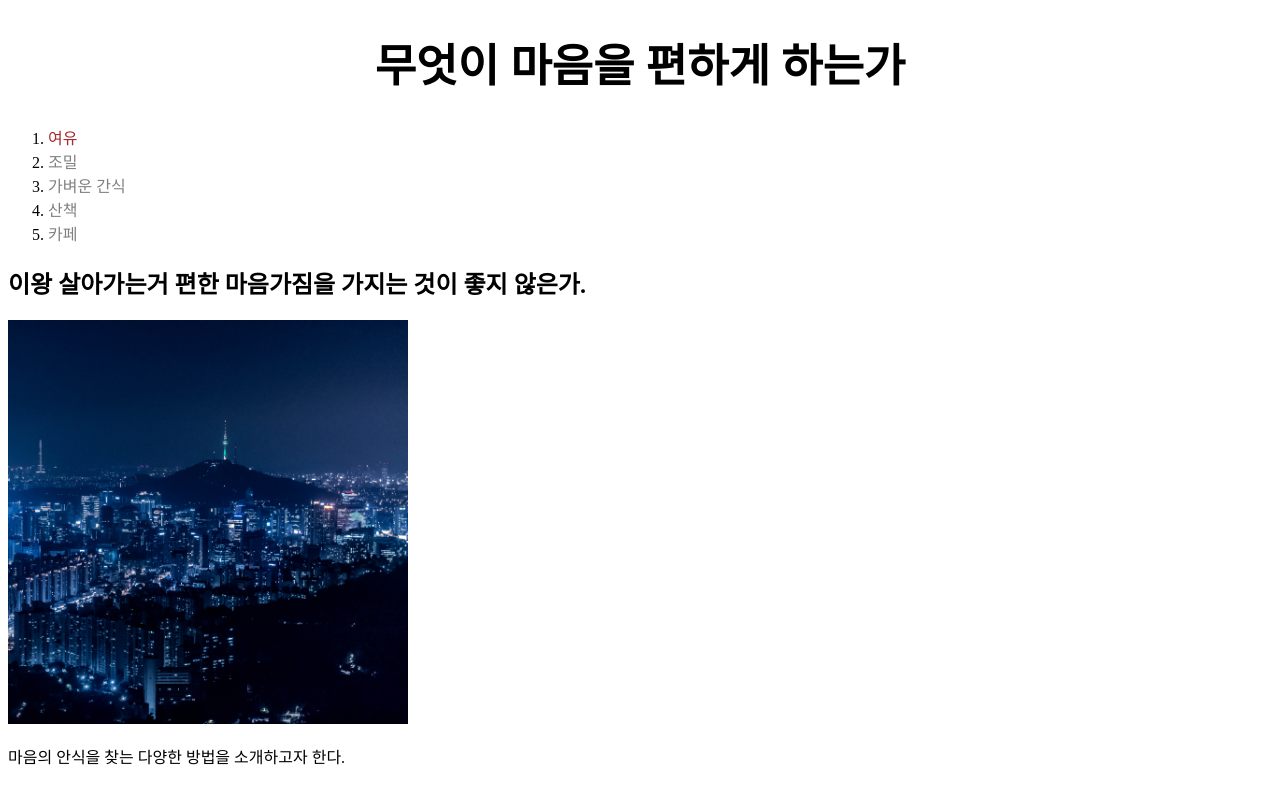
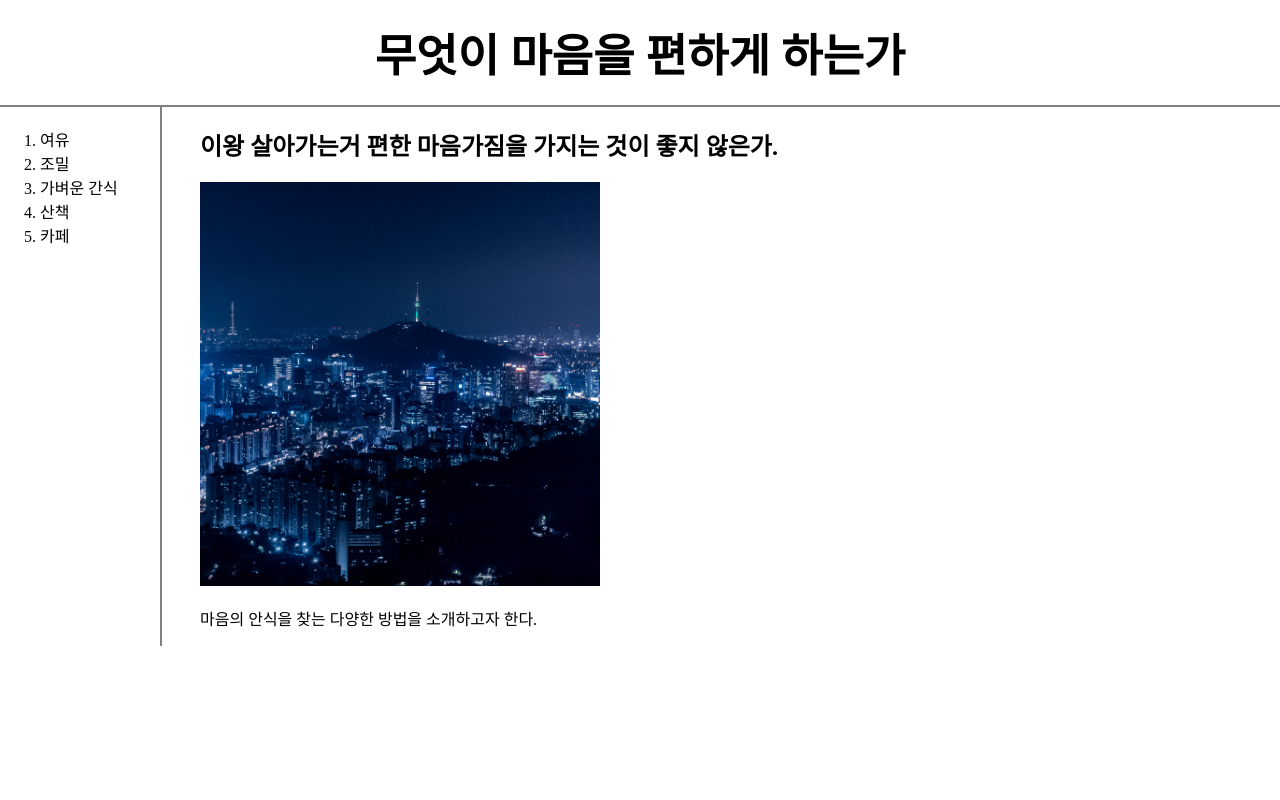
Before and after one commit to HamsterForest/Web_study_TIL, a plain HTML site: page index.html in a window 1280 px wide. Drawn offline with Linux system fonts and the light colour scheme.

Commit message:
7_3_1Commit

```diff
--- a/index.html
+++ b/index.html
@@ -3,37 +3,30 @@
 <head>
     <title>무엇이 마음을 편하게 하는가</title>
     <meta charset="utf-8">
-    <style>
-        .saw{
-            color: gray;
-        }
-        #active{
-            color: brown;
-        }
-        a {
-            color: black;
-            text-decoration: none;
-        }
-        h1{
-            font-size: 45px;
-            text-align: center;
-        }
-    </style>
+    <link rel="stylesheet" href="style.css">
 </head>
 
 <body>
     <h1><a href="index.html">무엇이 마음을 편하게 하는가</a></h1>
+
+    <div id="grid">
         <ol>
-        <li><a href="1.html" class="saw" id="active">여유</a></li>
-        <li><a href="2.html" class="saw">조밀</a></li>
-        <li><a href="3.html" class="saw">가벼운 간식</a></li>
-        <li><a href="4.html" class="saw">산책</a></li>
-        <li><a href="5.html" class="saw">카페</a></li>
+            <li><a href="1.html">여유</a></li>
+            <li><a href="2.html">조밀</a></li>
+            <li><a href="3.html">가벼운 간식</a></li>
+            <li><a href="4.html">산책</a></li>
+            <li><a href="5.html">카페</a></li>
         </ol>
+
+
+        <div id="article">
             <h2>이왕 살아가는거 편한 마음가짐을 가지는 것이 좋지 않은가.</h2>
             <img src="seoul_scenary.jpg" width="400">
             <p>
                 마음의 안식을 찾는 다양한 방법을 소개하고자 한다.
             </p>
+        </div>
+    </div>
+
 </body>
 </html>
--- /dev/null
+++ b/style.css
@@ -0,0 +1,45 @@
+body{
+    margin: 0;
+}
+a {
+    color: black;
+    text-decoration: none;
+}
+h1{
+    font-size: 45px;
+    padding: 20px;
+    border-bottom: 2px solid gray;
+    text-align: center;
+    margin: 0;
+}
+#grid ol{
+    margin: 0;
+    margin-left: 20px;
+    border-right: 2px solid gray;
+    width: 100px;
+    padding: 20px;
+}
+#grid{
+    display: grid;
+    grid-template-columns: 150px 1fr;
+}
+#article{
+    padding-left: 50px;
+}
+@media(max-width:800px){
+    #grid{
+        display: block;
+    }
+    #grid ol{
+        border-right: none;
+        border-top: 2px solid gray;
+        border-bottom: 2px solid gray;
+    }
+    h1{
+        border-bottom: none;
+        font-size: 30px;
+    }
+    h2{
+        font-size: 20px;
+    }
+}
```
Also changed, not shown: 1.html (+9 -0 lines), 2.html (+9 -0 lines), 3.html (+10 -1 lines), 4.html (+8 -0 lines), 5.html (+7 -1 lines). Lines whose indentation alone changed are shown as unchanged.
